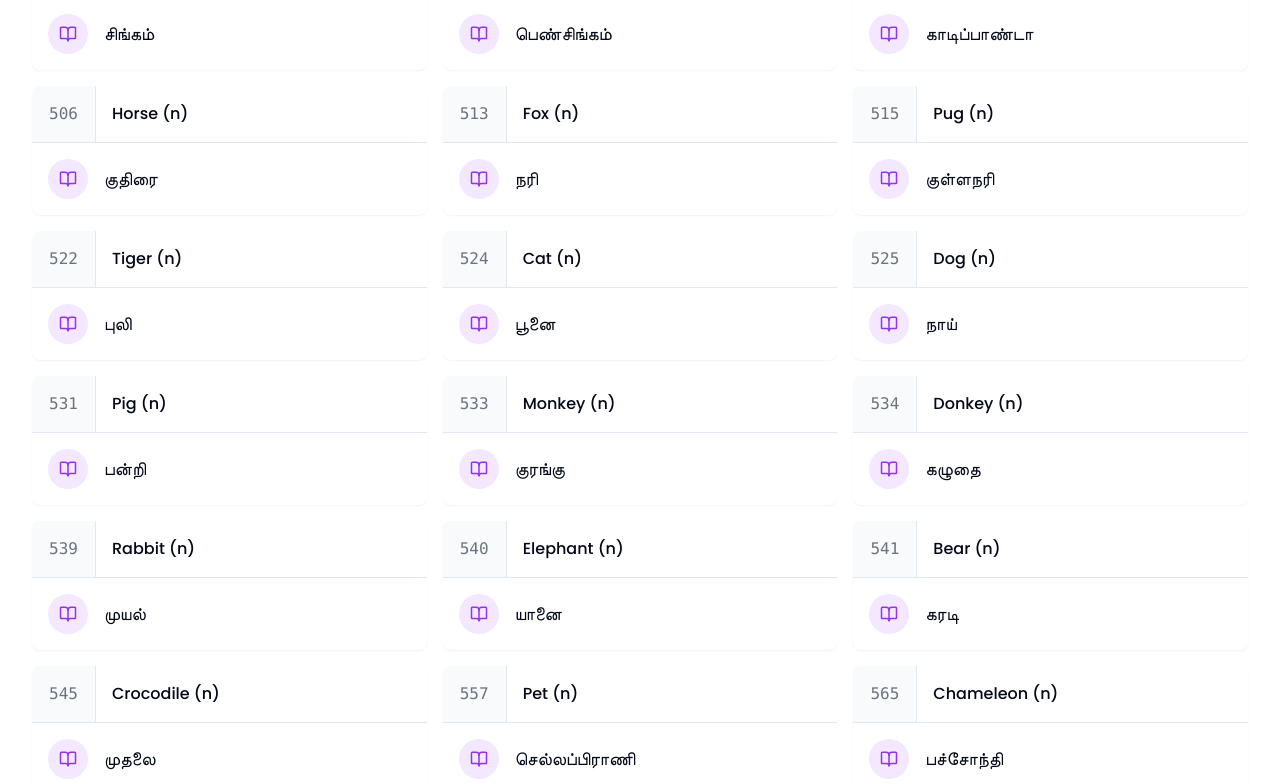
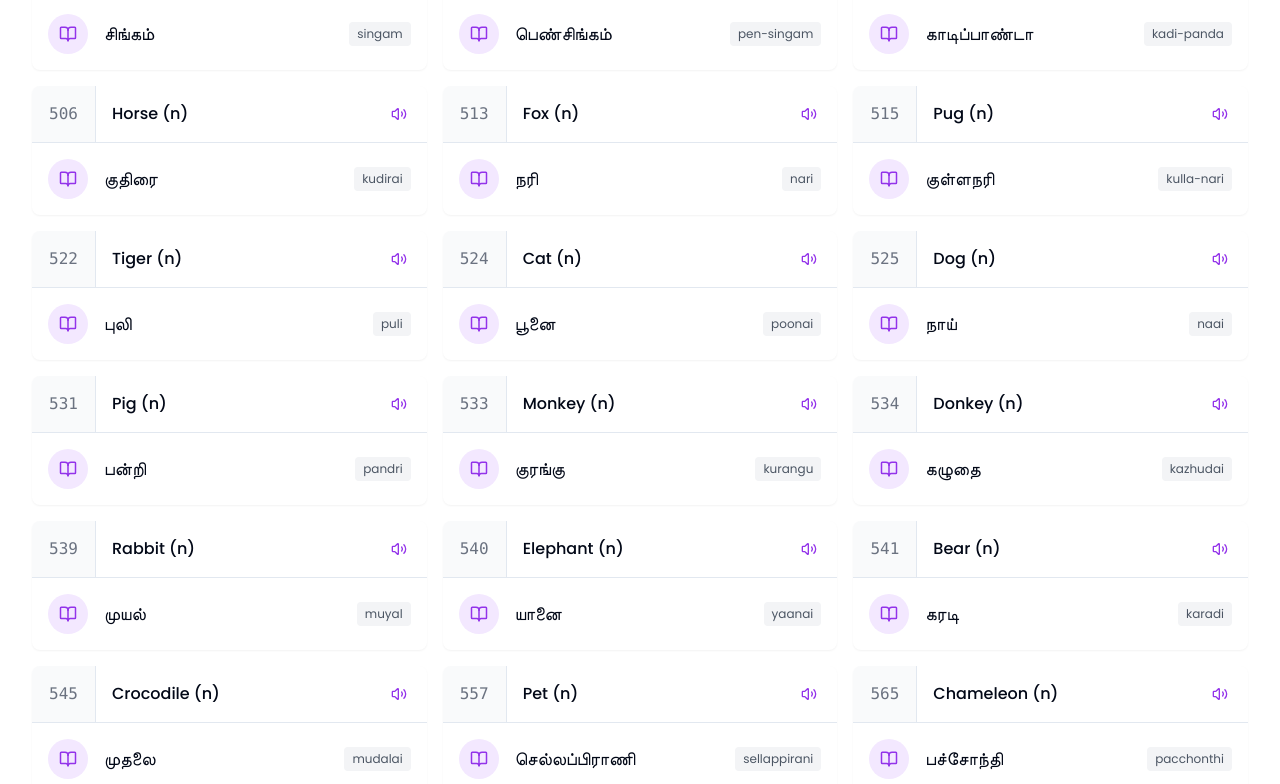
Before and after one commit to Ksoftinnovation/online-wisdom-garden, a React (Vite) app: page /language-book in a window 1280 px wide. Shown: the part 1276-2060 px from the top of the page. Built offline with nearby package versions, Linux system fonts and the light colour scheme.

Commit message:
Add word suggestion feature
Implement word suggestions near a button on click.

```diff
--- a/src/components/TranslationContent.tsx
+++ b/src/components/TranslationContent.tsx
@@ -3,31 +3,42 @@ import React, { useState } from "react";
 import { Card, CardContent } from "@/components/ui/card";
 import { Input } from "@/components/ui/input";
 import { Button } from "@/components/ui/button";
-import { Search, BookOpen } from "lucide-react";
+import { Search, BookOpen, Volume2 } from "lucide-react";
+import {
+  Tooltip,
+  TooltipContent,
+  TooltipProvider,
+  TooltipTrigger,
+} from "@/components/ui/tooltip";
+import {
+  Popover,
+  PopoverContent,
+  PopoverTrigger,
+} from "@/components/ui/popover";
 
 // Sample animal names data from the uploaded images
 const animalTranslations = [
-  { id: 496, english: "Animal", tamil: "விலங்கு" },
-  { id: 497, english: "Cow", tamil: "பசு" },
-  { id: 500, english: "Buffalo", tamil: "எருமை" },
-  { id: 502, english: "Lion", tamil: "சிங்கம்" },
-  { id: 503, english: "Lioness", tamil: "பெண்சிங்கம்" },
-  { id: 505, english: "Panda", tamil: "காடிப்பாண்டா" },
-  { id: 506, english: "Horse", tamil: "குதிரை" },
-  { id: 513, english: "Fox", tamil: "நரி" },
-  { id: 515, english: "Pug", tamil: "குள்ளநரி" },
-  { id: 522, english: "Tiger", tamil: "புலி" },
-  { id: 524, english: "Cat", tamil: "பூனை" },
-  { id: 525, english: "Dog", tamil: "நாய்" },
-  { id: 531, english: "Pig", tamil: "பன்றி" },
-  { id: 533, english: "Monkey", tamil: "குரங்கு" },
-  { id: 534, english: "Donkey", tamil: "கழுதை" },
-  { id: 539, english: "Rabbit", tamil: "முயல்" },
-  { id: 540, english: "Elephant", tamil: "யானை" },
-  { id: 541, english: "Bear", tamil: "கரடி" },
-  { id: 545, english: "Crocodile", tamil: "முதலை" },
-  { id: 557, english: "Pet", tamil: "செல்லப்பிராணி" },
-  { id: 565, english: "Chameleon", tamil: "பச்சோந்தி" },
+  { id: 496, english: "Animal", tamil: "விலங்கு", pronunciation: "vilanggu" },
+  { id: 497, english: "Cow", tamil: "பசு", pronunciation: "pasu" },
+  { id: 500, english: "Buffalo", tamil: "எருமை", pronunciation: "erumai" },
+  { id: 502, english: "Lion", tamil: "சிங்கம்", pronunciation: "singam" },
+  { id: 503, english: "Lioness", tamil: "பெண்சிங்கம்", pronunciation: "pen-singam" },
+  { id: 505, english: "Panda", tamil: "காடிப்பாண்டா", pronunciation: "kadi-panda" },
+  { id: 506, english: "Horse", tamil: "குதிரை", pronunciation: "kudirai" },
+  { id: 513, english: "Fox", tamil: "நரி", pronunciation: "nari" },
+  { id: 515, english: "Pug", tamil: "குள்ளநரி", pronunciation: "kulla-nari" },
+  { id: 522, english: "Tiger", tamil: "புலி", pronunciation: "puli" },
+  { id: 524, english: "Cat", tamil: "பூனை", pronunciation: "poonai" },
+  { id: 525, english: "Dog", tamil: "நாய்", pronunciation: "naai" },
+  { id: 531, english: "Pig", tamil: "பன்றி", pronunciation: "pandri" },
+  { id: 533, english: "Monkey", tamil: "குரங்கு", pronunciation: "kurangu" },
+  { id: 534, english: "Donkey", tamil: "கழுதை", pronunciation: "kazhudai" },
+  { id: 539, english: "Rabbit", tamil: "முயல்", pronunciation: "muyal" },
+  { id: 540, english: "Elephant", tamil: "யானை", pronunciation: "yaanai" },
+  { id: 541, english: "Bear", tamil: "கரடி", pronunciation: "karadi" },
+  { id: 545, english: "Crocodile", tamil: "முதலை", pronunciation: "mudalai" },
+  { id: 557, english: "Pet", tamil: "செல்லப்பிராணி", pronunciation: "sellappirani" },
+  { id: 565, english: "Chameleon", tamil: "பச்சோந்தி", pronunciation: "pacchonthi" },
 ];
 
 const TranslationContent = () => {
@@ -86,12 +97,43 @@ const TranslationContent = () => {
                     {animal.id}
                   </div>
                   <div className="p-4 font-medium flex-1">{animal.english} (n)</div>
+
+                  <Popover>
+                    <PopoverTrigger asChild>
+                      <Button variant="ghost" size="icon" className="mr-2">
+                        <Volume2 size={18} className="text-purple-600" />
+                      </Button>
+                    </PopoverTrigger>
+                    <PopoverContent className="w-60">
+                      <div className="space-y-2">
+                        <h4 className="font-medium">Pronunciation Guide</h4>
+                        <div className="text-sm text-gray-500">
+                          <p>English: <span className="font-medium">{animal.english}</span></p>
+                          <p>Tamil: <span className="font-medium">{animal.tamil}</span></p>
+                          <p className="mt-2">Pronounced as: <span className="font-bold text-purple-600">{animal.pronunciation}</span></p>
+                        </div>
+                        <div className="pt-2 text-xs text-gray-400 border-t">
+                          Click to hear pronunciation (coming soon)
+                        </div>
+                      </div>
+                    </PopoverContent>
+                  </Popover>
                 </div>
                 <div className="p-4 flex items-center gap-4">
                   <div className="w-10 h-10 rounded-full bg-purple-100 flex items-center justify-center">
                     <BookOpen size={18} className="text-purple-600" />
                   </div>
-                  <div className="font-medium text-lg">{animal.tamil}</div>
+                  <div className="font-medium text-lg flex-1">{animal.tamil}</div>
+                  <Tooltip>
+                    <TooltipTrigger asChild>
+                      <div className="text-xs bg-gray-100 px-2 py-1 rounded text-gray-600">
+                        {animal.pronunciation}
+                      </div>
+                    </TooltipTrigger>
+                    <TooltipContent>
+                      <p>How to pronounce in English</p>
+                    </TooltipContent>
+                  </Tooltip>
                 </div>
               </CardContent>
             </Card>
```
